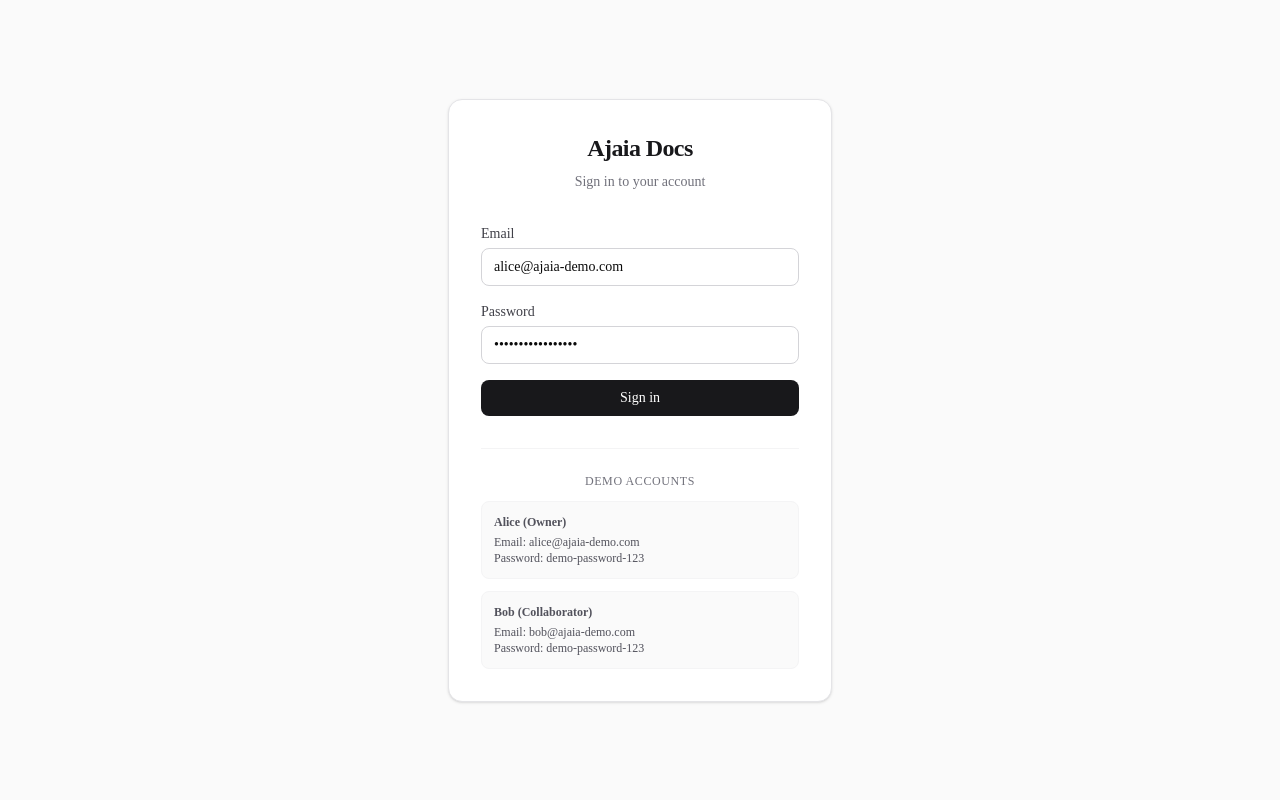
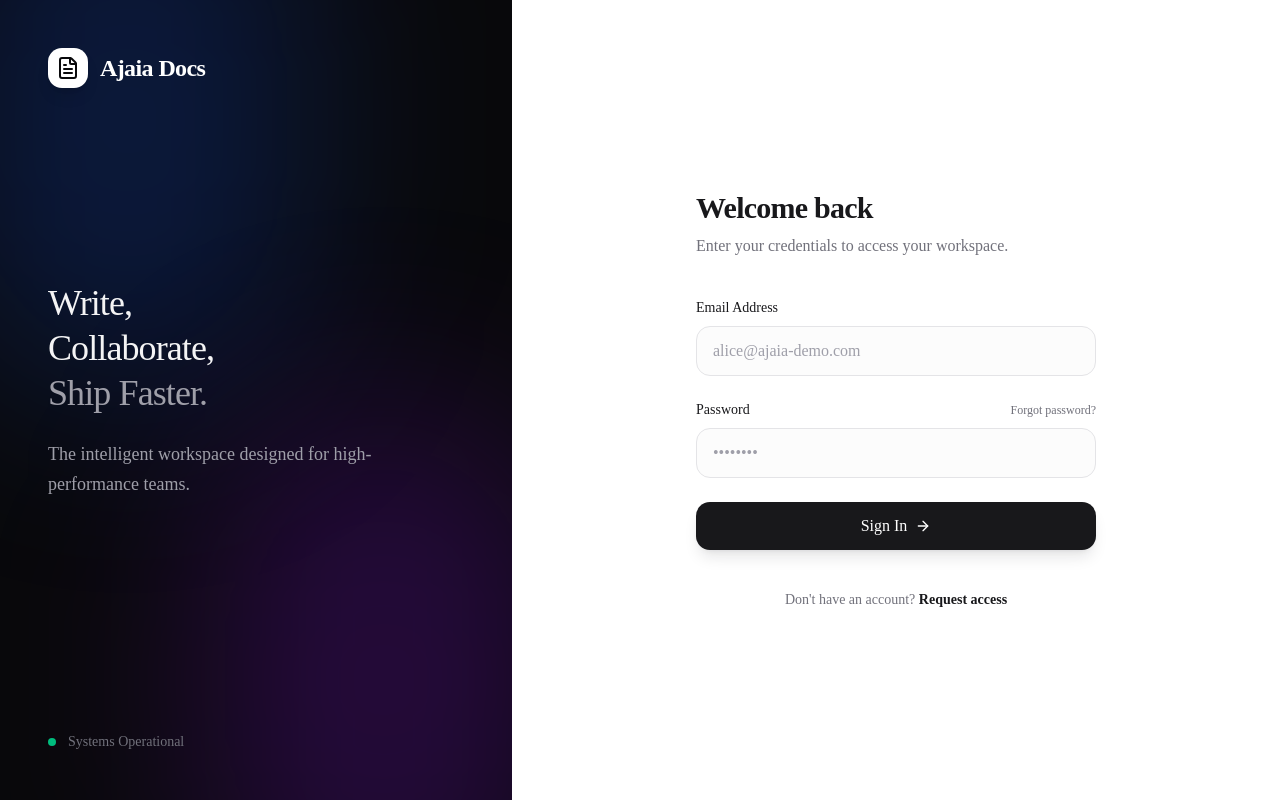
Before and after one commit to SandipanNayek16/Ajaia-Docs-implementation, a Next.js app: page /login in a window 1280 px wide. Built offline with nearby package versions, Linux system fonts and the light colour scheme.

Commit message:
feat: implement landing page and login interface with Supabase middleware integration

```diff
--- a/src/app/login/page.tsx
+++ b/src/app/login/page.tsx
@@ -1,66 +1,124 @@
 import { login } from './actions'
+import { FileText, ArrowRight } from 'lucide-react'
+import Link from 'next/link'
 
-export default function LoginPage() {
+export default async function LoginPage(props: {
+  searchParams: Promise<{ error?: string }>
+}) {
+  const searchParams = await props.searchParams
+
   return (
-    <div className="flex min-h-screen items-center justify-center bg-zinc-50 p-4">
-      <div className="w-full max-w-sm rounded-xl border border-zinc-200 bg-white p-8 shadow-sm">
-        <div className="mb-8 text-center">
-          <h1 className="text-2xl font-semibold tracking-tight text-zinc-900">Ajaia Docs</h1>
-          <p className="text-sm text-zinc-500 mt-2">Sign in to your account</p>
+    <div className="min-h-screen flex flex-col md:flex-row bg-white">
+
+      {/* Left Pane: Branding & Abstract Design */}
+      <div className="hidden md:flex md:w-[45%] lg:w-[40%] bg-zinc-950 p-12 flex-col justify-between relative overflow-hidden text-white">
+        {/* Subtle background glow */}
+        <div className="absolute top-[-20%] left-[-10%] w-[70%] h-[70%] rounded-full bg-blue-600/20 blur-[100px] pointer-events-none"></div>
+        <div className="absolute bottom-[-20%] right-[-10%] w-[70%] h-[70%] rounded-full bg-purple-600/20 blur-[100px] pointer-events-none"></div>
+
+        <div className="relative z-10">
+          <Link href="/" className="flex items-center gap-3 w-fit">
+            <div className="h-10 w-10 bg-white rounded-xl flex items-center justify-center shadow-lg">
+              <FileText className="h-6 w-6 text-zinc-950" />
+            </div>
+            <span className="font-bold text-2xl tracking-tight">Ajaia Docs</span>
+          </Link>
         </div>
 
-        <form action={login} className="space-y-4">
-          <div>
-            <label htmlFor="email" className="block text-sm font-medium text-zinc-700 mb-1">
-              Email
+        <div className="relative z-10 max-w-sm mb-10">
+          <h2 className="text-4xl font-medium tracking-tight leading-tight mb-6 text-zinc-100">
+            Write,<br />
+            Collaborate,<br />
+            <span className="text-zinc-400">Ship Faster.</span>
+          </h2>
+          <p className="text-zinc-400 text-lg leading-relaxed">
+            The intelligent workspace designed for high-performance teams.
+          </p>
+        </div>
+
+        <div className="relative z-10 flex items-center gap-3 text-sm text-zinc-500 font-medium">
+          <div className="h-2 w-2 rounded-full bg-emerald-500 animate-pulse"></div>
+          Systems Operational
+        </div>
+      </div>
+
+      {/* Right Pane: Login Form */}
+      <div className="flex-1 flex flex-col justify-center px-4 sm:px-6 lg:px-20 xl:px-32 bg-white py-12 md:py-0 relative">
+        <div className="w-full max-w-[400px] mx-auto">
+
+          {/* Mobile Header (Hidden on Desktop) */}
+          <div className="md:hidden flex items-center gap-2 mb-12">
+            <div className="h-8 w-8 bg-zinc-900 rounded-lg flex items-center justify-center">
+              <FileText className="h-5 w-5 text-white" />
+            </div>
+            <span className="font-bold text-xl tracking-tight text-zinc-900">Ajaia Docs</span>
+          </div>
+
+          <div className="mb-10">
+            <h1 className="text-3xl font-semibold tracking-tight text-zinc-900 mb-2">Welcome back</h1>
+            <p className="text-zinc-500 text-base">Enter your credentials to access your workspace.</p>
+          </div>
+
+          <form action={login} className="space-y-6">
+
+            {searchParams.error && (
+              <div className="p-3 bg-red-50/50 border border-red-200 text-red-600 rounded-xl text-sm font-medium flex items-center gap-2">
+                <div className="w-1.5 h-1.5 rounded-full bg-red-600"></div>
+                {searchParams.error}
+              </div>
+            )}
+
+            <div className="space-y-2">
+              <label className="text-sm font-medium text-zinc-900 block" htmlFor="email">
+                Email Address
               </label>
               <input
                 id="email"
                 name="email"
                 type="email"
+                placeholder="alice@ajaia-demo.com"
                 required
-              className="w-full rounded-md border border-zinc-300 px-3 py-2 text-sm focus:border-zinc-500 focus:outline-none focus:ring-1 focus:ring-zinc-500"
-              placeholder="alice@ajaia-demo.com"
-              defaultValue="alice@ajaia-demo.com"
+                className="w-full px-4 py-3 rounded-xl border border-zinc-200 bg-zinc-50/50 focus:bg-white focus:outline-none focus:ring-2 focus:ring-zinc-900/10 focus:border-zinc-900 transition-all text-zinc-900 placeholder:text-zinc-400"
               />
             </div>
-          <div>
-            <label htmlFor="password" className="block text-sm font-medium text-zinc-700 mb-1">
+
+            <div className="space-y-2">
+              <div className="flex items-center justify-between">
+                <label className="text-sm font-medium text-zinc-900 block" htmlFor="password">
                   Password
                 </label>
+                <a href="#" className="text-xs font-medium text-zinc-500 hover:text-zinc-900 transition-colors">
+                  Forgot password?
+                </a>
+              </div>
               <input
                 id="password"
                 name="password"
                 type="password"
+                placeholder="••••••••"
                 required
-              className="w-full rounded-md border border-zinc-300 px-3 py-2 text-sm focus:border-zinc-500 focus:outline-none focus:ring-1 focus:ring-zinc-500"
-              placeholder="••••••••"
-              defaultValue="demo-password-123"
+                className="w-full px-4 py-3 rounded-xl border border-zinc-200 bg-zinc-50/50 focus:bg-white focus:outline-none focus:ring-2 focus:ring-zinc-900/10 focus:border-zinc-900 transition-all text-zinc-900 placeholder:text-zinc-400"
               />
             </div>
 
             <button
               type="submit"
-            className="w-full rounded-md bg-zinc-900 px-4 py-2 text-sm font-medium text-white hover:bg-zinc-800 focus:outline-none focus:ring-2 focus:ring-zinc-900 focus:ring-offset-2 transition-colors"
+              className="w-full flex items-center justify-center gap-2 py-3 px-4 bg-zinc-900 text-white rounded-xl font-medium shadow-lg shadow-zinc-900/10 hover:bg-zinc-800 hover:shadow-xl hover:shadow-zinc-900/20 active:scale-[0.98] transition-all group"
             >
-            Sign in
+              Sign In
+              <ArrowRight className="h-4 w-4 group-hover:translate-x-1 transition-transform" />
             </button>
           </form>
 
-        <div className="mt-8 pt-6 border-t border-zinc-100">
-          <p className="text-xs font-medium text-zinc-500 mb-3 text-center uppercase tracking-wider">Demo Accounts</p>
-          <div className="space-y-3">
-            <div className="rounded-md bg-zinc-50 p-3 text-xs text-zinc-600 border border-zinc-100">
-              <span className="font-semibold block mb-1">Alice (Owner)</span>
-              Email: alice@ajaia-demo.com<br/>
-              Password: demo-password-123
+          <div className="mt-10 text-center">
+            <p className="text-sm text-zinc-500">
+              Don&apos;t have an account?{' '}
+              <a href="#" className="font-semibold text-zinc-900 hover:underline">
+                Request access
+              </a>
+            </p>
           </div>
-            <div className="rounded-md bg-zinc-50 p-3 text-xs text-zinc-600 border border-zinc-100">
-              <span className="font-semibold block mb-1">Bob (Collaborator)</span>
-              Email: bob@ajaia-demo.com<br/>
-              Password: demo-password-123
-            </div>
-          </div>
+
         </div>
       </div>
     </div>
--- a/src/app/page.tsx
+++ b/src/app/page.tsx
@@ -1,13 +1,126 @@
-import { redirect } from "next/navigation";
-import { createClient } from "@/lib/supabase/server";
+import Link from 'next/link'
+import { ArrowRight, FileText, Share2, Shield, Zap } from 'lucide-react'
 
-export default async function Home() {
-  const supabase = await createClient();
-  const { data: { user } } = await supabase.auth.getUser();
+export default function HomePage() {
+  return (
+    <div className="min-h-screen bg-zinc-50 flex flex-col relative overflow-hidden">
+      {/* Abstract Background Gradient */}
+      <div className="absolute top-0 left-0 w-full h-full overflow-hidden -z-10 pointer-events-none">
+        <div className="absolute -top-[40%] -right-[10%] w-[70%] h-[70%] rounded-full bg-blue-100/40 blur-3xl opacity-50 mix-blend-multiply animate-blob"></div>
+        <div className="absolute -bottom-[40%] -left-[10%] w-[70%] h-[70%] rounded-full bg-purple-100/40 blur-3xl opacity-50 mix-blend-multiply animate-blob animation-delay-2000"></div>
+      </div>
 
-  if (user) {
-    redirect("/dashboard");
-  } else {
-    redirect("/login");
-  }
+      {/* Navigation */}
+      <nav className="w-full border-b border-zinc-200 bg-white/80 backdrop-blur-md sticky top-0 z-50">
+        <div className="max-w-7xl mx-auto px-4 sm:px-6 lg:px-8 h-16 flex items-center justify-between">
+          <div className="flex items-center gap-2">
+            <div className="h-8 w-8 bg-zinc-900 rounded-lg flex items-center justify-center">
+              <FileText className="h-5 w-5 text-white" />
+            </div>
+            <span className="font-semibold text-lg tracking-tight text-zinc-900">Ajaia Docs</span>
+          </div>
+          <div className="flex items-center gap-4">
+            <Link
+              href="/login"
+              className="text-sm font-medium text-zinc-600 hover:text-zinc-900 transition-colors"
+            >
+              Sign in
+            </Link>
+            <Link
+              href="/login"
+              className="inline-flex items-center justify-center rounded-full bg-zinc-900 px-4 py-2 text-sm font-medium text-white shadow hover:bg-zinc-800 transition-colors"
+            >
+              Get Started
+            </Link>
+          </div>
+        </div>
+      </nav>
+
+      {/* Hero Section */}
+      <main className="flex-1 flex flex-col items-center justify-center px-4 sm:px-6 lg:px-8 py-20 text-center">
+        <div className="inline-flex items-center gap-2 px-3 py-1 rounded-full bg-zinc-100 text-sm font-medium text-zinc-800 mb-8 border border-zinc-200">
+          <span className="flex h-2 w-2 rounded-full bg-blue-600"></span>
+          Now available in early access
+        </div>
+
+        <h1 className="max-w-4xl text-5xl md:text-7xl font-bold tracking-tight text-zinc-900 mb-6 drop-shadow-sm">
+          The intelligent workspace for your best work.
+        </h1>
+
+        <p className="max-w-2xl text-lg md:text-xl text-zinc-600 mb-10 leading-relaxed">
+          Write, edit, and share documents effortlessly. Ajaia Docs combines a premium editing experience with robust security to keep your team aligned and moving fast.
+        </p>
+
+        <div className="flex flex-col sm:flex-row gap-4 items-center justify-center w-full">
+          <Link
+            href="/login"
+            className="inline-flex items-center justify-center gap-2 rounded-full bg-zinc-900 px-8 py-4 text-base font-semibold text-white shadow-lg shadow-zinc-900/20 hover:bg-zinc-800 hover:scale-105 transition-all duration-200 w-full sm:w-auto"
+          >
+            Start writing for free
+            <ArrowRight className="h-4 w-4" />
+          </Link>
+          <a
+            href="#features"
+            className="inline-flex items-center justify-center rounded-full bg-white border border-zinc-200 px-8 py-4 text-base font-medium text-zinc-900 shadow-sm hover:bg-zinc-50 transition-colors w-full sm:w-auto"
+          >
+            Explore features
+          </a>
+        </div>
+
+        {/* Product Mockup Image Placeholder */}
+        <div className="mt-20 w-full max-w-5xl rounded-2xl border border-zinc-200/50 bg-white/50 backdrop-blur-sm shadow-2xl p-2 sm:p-4 rotate-1 hover:rotate-0 transition-transform duration-500">
+          <div className="rounded-xl border border-zinc-200 bg-white shadow-sm overflow-hidden aspect-[16/9] flex items-center justify-center bg-zinc-50 relative">
+            <div className="absolute inset-0 bg-gradient-to-tr from-zinc-100 to-white"></div>
+            <div className="relative z-10 flex flex-col items-center justify-center text-zinc-400 gap-4">
+              <FileText className="h-16 w-16" />
+              <p className="font-medium text-lg">Beautiful editing interface</p>
+            </div>
+          </div>
+        </div>
+      </main>
+
+      {/* Features Section */}
+      <section id="features" className="bg-white py-24 border-t border-zinc-100">
+        <div className="max-w-7xl mx-auto px-4 sm:px-6 lg:px-8">
+          <div className="text-center mb-16">
+            <h2 className="text-3xl font-bold tracking-tight text-zinc-900">Everything you need to write</h2>
+            <p className="mt-4 text-lg text-zinc-600">Built for speed, collaboration, and security.</p>
+          </div>
+
+          <div className="grid md:grid-cols-3 gap-8">
+            <div className="p-6 rounded-2xl bg-zinc-50 border border-zinc-100 hover:shadow-md transition-shadow">
+              <div className="h-10 w-10 bg-white rounded-lg border border-zinc-200 flex items-center justify-center mb-4 shadow-sm">
+                <Zap className="h-5 w-5 text-amber-500" />
+              </div>
+              <h3 className="text-lg font-semibold text-zinc-900 mb-2">Lightning Fast</h3>
+              <p className="text-zinc-600">Experience a snappy, frictionless editor that auto-saves your work instantly without interrupting your flow.</p>
+            </div>
+
+            <div className="p-6 rounded-2xl bg-zinc-50 border border-zinc-100 hover:shadow-md transition-shadow">
+              <div className="h-10 w-10 bg-white rounded-lg border border-zinc-200 flex items-center justify-center mb-4 shadow-sm">
+                <Share2 className="h-5 w-5 text-blue-500" />
+              </div>
+              <h3 className="text-lg font-semibold text-zinc-900 mb-2">Secure Sharing</h3>
+              <p className="text-zinc-600">Share documents with specific colleagues. Grant precise viewer or editor permissions with just an email.</p>
+            </div>
+
+            <div className="p-6 rounded-2xl bg-zinc-50 border border-zinc-100 hover:shadow-md transition-shadow">
+              <div className="h-10 w-10 bg-white rounded-lg border border-zinc-200 flex items-center justify-center mb-4 shadow-sm">
+                <Shield className="h-5 w-5 text-emerald-500" />
+              </div>
+              <h3 className="text-lg font-semibold text-zinc-900 mb-2">Enterprise Security</h3>
+              <p className="text-zinc-600">Backed by PostgreSQL and Row-Level Security, your data is cryptographically isolated and completely private.</p>
+            </div>
+          </div>
+        </div>
+      </section>
+
+      {/* Footer */}
+      <footer className="w-full border-t border-zinc-200 bg-zinc-50 py-12 text-center">
+        <p className="text-sm text-zinc-500">
+          © {new Date().getFullYear()} Ajaia Docs. Designed for the AI era.
+        </p>
+      </footer>
+    </div>
+  )
 }
--- a/src/lib/supabase/middleware.ts
+++ b/src/lib/supabase/middleware.ts
@@ -33,6 +33,7 @@ export async function updateSession(request: NextRequest) {
   // Protect routes
   if (
     !user &&
+    request.nextUrl.pathname !== '/' &&
     !request.nextUrl.pathname.startsWith('/login') &&
     !request.nextUrl.pathname.startsWith('/auth')
   ) {
```
Lines whose indentation alone changed are shown as unchanged.
